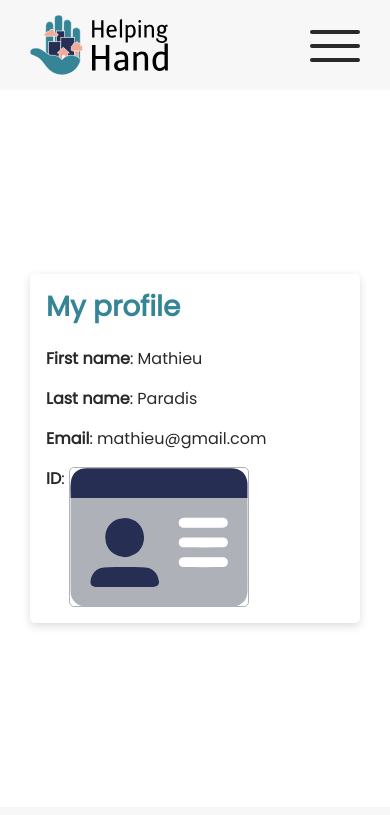
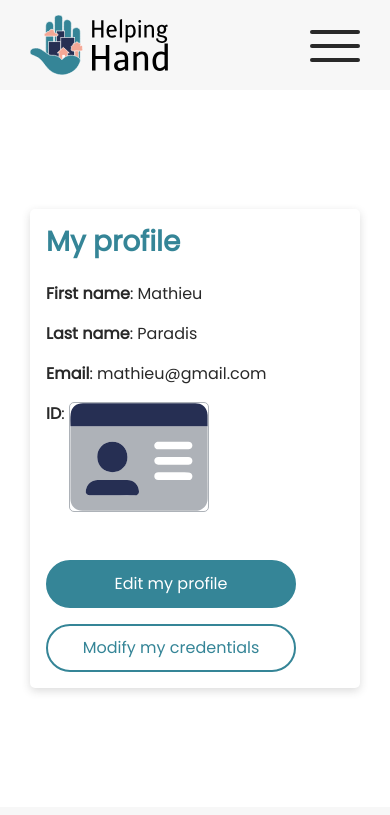
Before and after one commit to MathieuParadis/helping-hand, a React (Create React App) app: page /my-profile in a window 390 px wide. Shown: the top 815 px of the page. Built offline with nearby package versions, Linux system fonts and the light colour scheme.

Commit message:
edited user profile page

```diff
--- a/src/pages/Profile.jsx
+++ b/src/pages/Profile.jsx
@@ -7,19 +7,23 @@ import profile_illustration from '../assets/images/my_profile_illustration.svg';
 import id_icon from '../assets/logos/id_logo.svg';
 
 const Profile = () => {
-  const postResetPasswordRequest = (e) => {
-    alert("reset password request");
+  const openEditProfileModal = (e) => {
+    alert("opening edit profile modal");
+  }
+
+  const openModifyCredentialsModal = (e) => {
+    alert("opening modifiy credentials modal");
   }
 
   return (
     <div className="profile">
       <div class="container d-flex justify-content-center align-items-center">
         <div class="box box-shadow border-radius-5 p-3 d-flex flex-row-reverse my-3">
-          <div className="box-left d-none d-md-flex flex-column justify-content-center align-items-center col-md-6 ps-md-3">
+          <div className="box-left d-none d-sm-flex flex-column justify-content-center align-items-center col-sm-6 ps-sm-3">
             <img src={profile_illustration} alt="Profile illustration" className="illustration" />
           </div>
-          <div className="box-right d-flex flex-column justify-content-center col-12 col-md-6 pe-md-3">
-            <h1 className="text-primary fw-bold pb-3">My profile</h1>
+          <div className="box-right d-flex flex-column justify-content-center col-12 col-sm-6 pe-sm-3">
+            <h1 className="text-primary fw-bold pb-3 pb-md-4">My profile</h1>
             <div>
               <p><strong>First name</strong>: Mathieu</p>
               <p><strong>Last name</strong>: Paradis</p>
@@ -30,7 +34,10 @@ const Profile = () => {
                   <img className="id-card" src={id_icon} alt="ID card"/>
                 </div>
               </div>
-
+              <div className="d-flex flex-column flex-xl-row justify-content-xl-between mt-5">
+                <button type="submit" className="profile-button btn button-primary text-white mb-3 mb-xl-0" id="signup-btn" onClick={(e) => openEditProfileModal()}>Edit my profile</button>
+                <button type="submit" className="profile-button btn button-outline-primary" id="signup-btn" onClick={(e) => openModifyCredentialsModal()}>Modify my credentials</button>
+              </div>
             </div>
           </div>
         </div>
--- a/src/styles/_settings.scss
+++ b/src/styles/_settings.scss
@@ -154,6 +154,11 @@ a {
   padding: 10px;
 }
 
+.button-w250 {
+  width: 250px;
+  padding: 10px;
+}
+
 .button-w290 {
   width: 290px;
   padding: 10px;
--- a/src/styles/pages/_profile.scss
+++ b/src/styles/pages/_profile.scss
@@ -24,9 +24,24 @@
           width: 180px;
           height: 140px;
 
+          @include mobile_and_tablet {
+            width: 140px;
+            height: 110px;
+          }
+
           .id-card {
             width: 100%;
             object-fit: contain;
+          }
+        }
+
+        .profile-button {
+          width: 250px;
+          padding: 10px;
+
+          @include very_large_screen {
+            width: 220px;
+            padding: 10px;
           }
         }
       }
```
